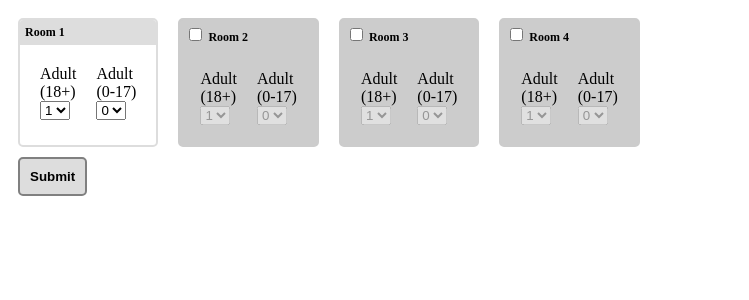
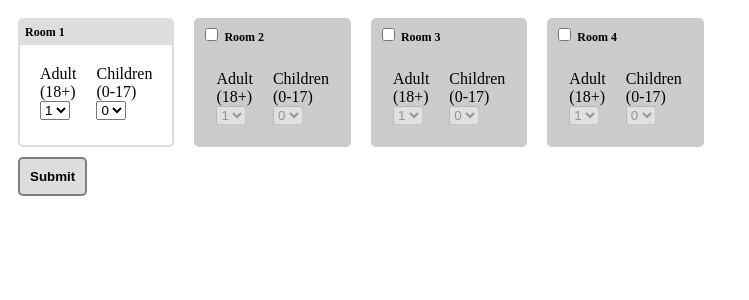
Before and after one commit to tdkiran/assessment-2, a Next.js app: page / in a window 1280 px wide. Shown: the top 300 px of the page, without its empty margins (0-749 px from the left). Built offline with nearby package versions, Linux system fonts and the light colour scheme.

Commit message:
Make label dynamic to have right context

```diff
--- a/components/booking/room-form.js
+++ b/components/booking/room-form.js
@@ -22,19 +22,19 @@ export class RoomForm extends Component {
     }
 
     render() {
-        const { occupantInfo: { adult, children }, active } = this.props;
+        const { occupantInfo: { adult, children }, active, roomId } = this.props;
         return (
             <RoomFormContainer>
                 <FormItem>
                     <div>
-                        <label for="adult-occupant-selection">Adult</label> <br />(18+)
+                        <label for={`adult-occupant-selection-room-${roomId}`}>Adult</label> <br />(18+)
                     </div>
                     <select
                         value={adult}
                         onChange={this.handleOccupantSelection}
                         data-type="adult"
                         disabled={!active}
-                        id="adult-occupant-selection"
+                        id={`adult-occupant-selection-room-${roomId}`}
                     >
                         {listOfAdults &&
                             listOfAdults.map(occupantOptionsTemplate)
@@ -43,16 +43,16 @@ export class RoomForm extends Component {
                 </FormItem>
                 <FormItem>
                     <div>
-                        <label for="children-occupant-selection">Adult</label> <br />(0-17)
+                        <label for={`children-occupant-selection-room-${roomId}`}>Children</label> <br />(0-17)
                     </div>
                     <select
                         value={children}
                         onChange={this.handleOccupantSelection}
                         data-type="children"
                         disabled={!active}
-                        id="children-occupant-selection"
+                        id={`children-occupant-selection-room-${roomId}`}
                     >
-                        {listOfAdults &&
+                        {listOfChildrens &&
                             listOfChildrens.map(occupantOptionsTemplate)
                         }
                     </select>
--- a/components/booking/room.js
+++ b/components/booking/room.js
@@ -19,7 +19,7 @@ export class Room extends Component {
                 active={active}
                 selectRoom={selectRoom}
                 deSelectRoom={deSelectRoom}
-                testId={roomId}>
+            >
                 <RoomForm selectOccupant={selectOccupant} occupantInfo={occupantInfo} roomId={roomId} active={active} />
             </AppCard>);
     }
--- a/components/common/card.js
+++ b/components/common/card.js
@@ -50,13 +50,15 @@ export class AppCard extends Component {
     }
 
     render() {
-        const { title, children, hideOption, testId, active } = this.props;
+        const { title, children, hideOption, active, roomId } = this.props;
         return (
-            <Card disabled={!active} data-testid={`room-${testId}`} >
+            <Card disabled={!active} data-testid={`room-${roomId}`} >
                 <CardTitle disabled={!active}>
                     {!hideOption &&
-                        <input type="checkbox" checked={active} onChange={this.handleChange} id="check-room" />}
-                    <label for={"check-room"}> {title} </label>
+                        <input type="checkbox" checked={active}
+                            onChange={this.handleChange} id={`check-room-${roomId}`}
+                        />}
+                    <label for={`check-room-${roomId}`}> {title} </label>
                 </CardTitle>
                 <CardContent disabled={!active}>
                     {children}
```
